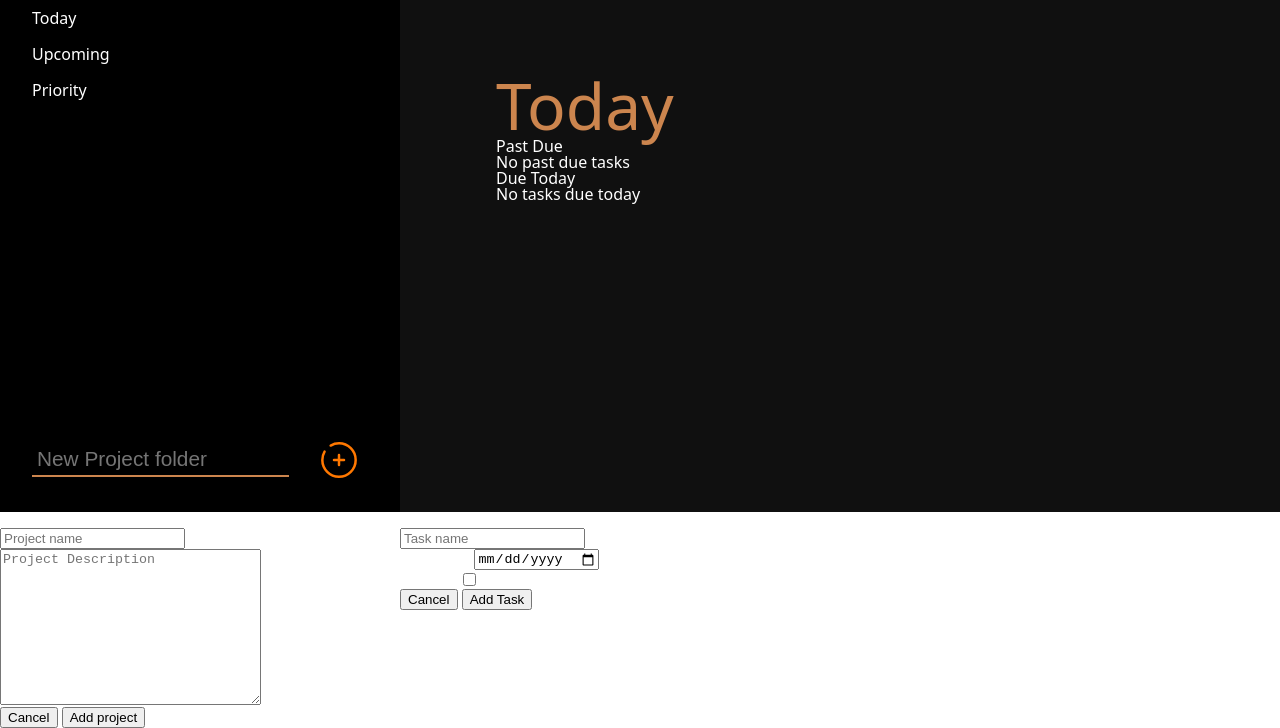
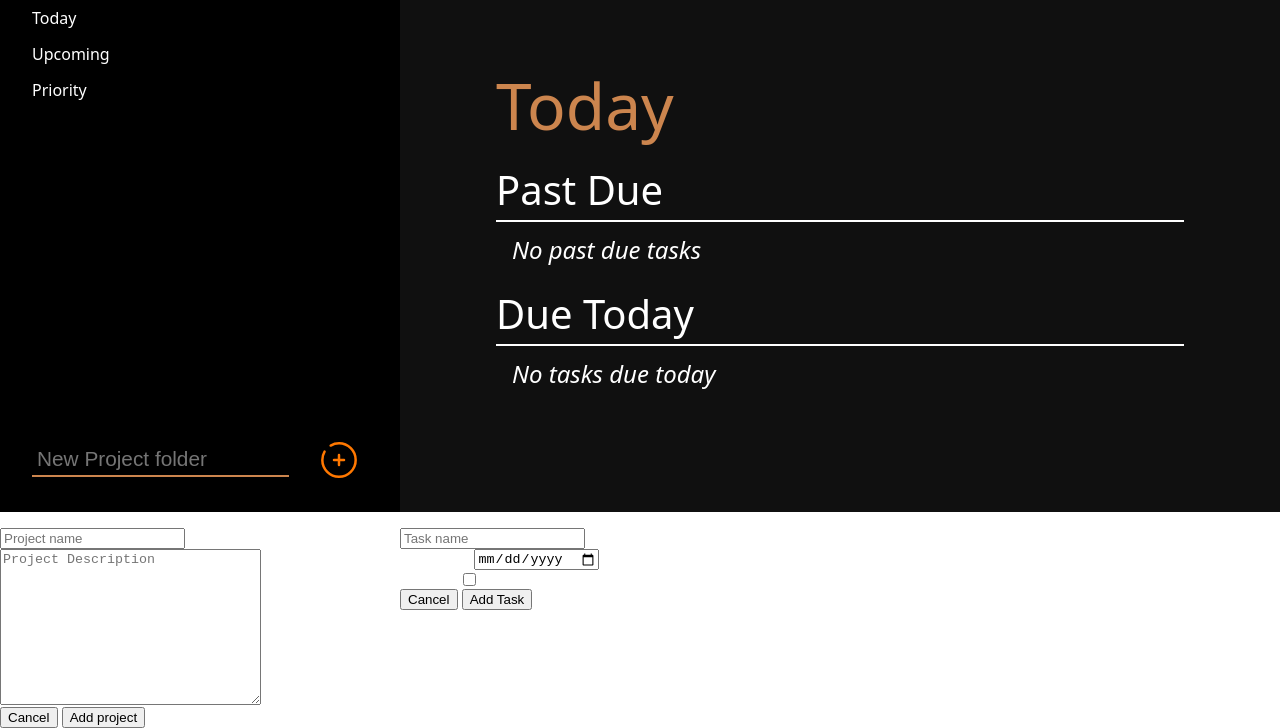
Before and after one commit to franciSauce/odin-todo-list, a website built with webpack: page src/main.html in a window 1280 px wide. Both pictures are taken after a click on the item "Today". Shown: the part 72-800 px from the top of the page. Built offline with nearby package versions, Linux system fonts and the light colour scheme.

Commit message:
Add final style to the main

```diff
--- a/src/styles.css
+++ b/src/styles.css
@@ -348,3 +348,25 @@ main > ul > li > .left-box > img {
 main > .todo-list > li > .left-box > input:checked+label {
     text-decoration: line-through;
 }
+
+main > ul > p {
+    font-size: 1.5rem;
+    font-style: italic;
+    margin: 1rem;
+}
+
+main > h1 {
+    margin-bottom: 2rem;
+}
+
+main > h2 {
+    border-bottom: 2px solid white;
+    padding-bottom: 0.625rem;
+    font-size: 2.5rem;
+    margin-top: 2rem;
+}
+
+input[type="checkbox"],
+.left-box > label {
+    cursor: pointer;
+}
```
